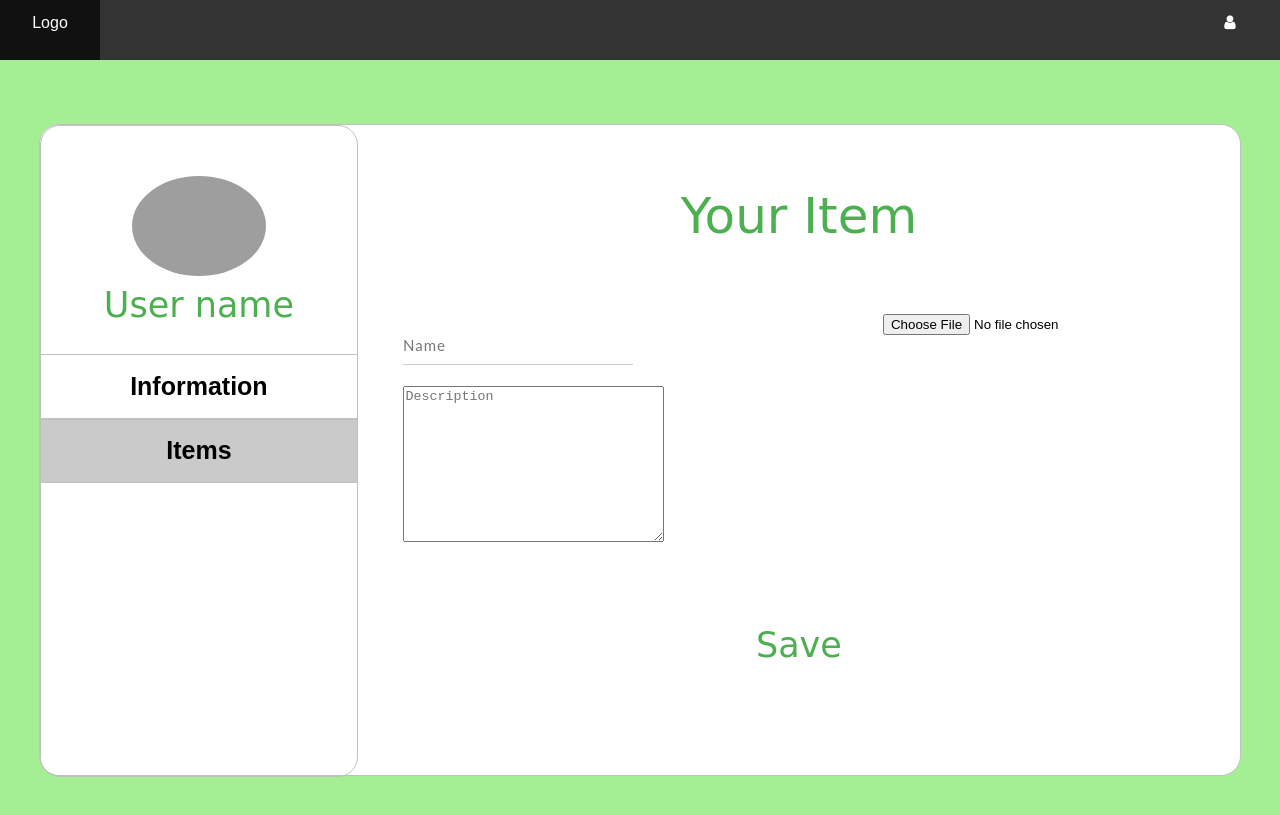
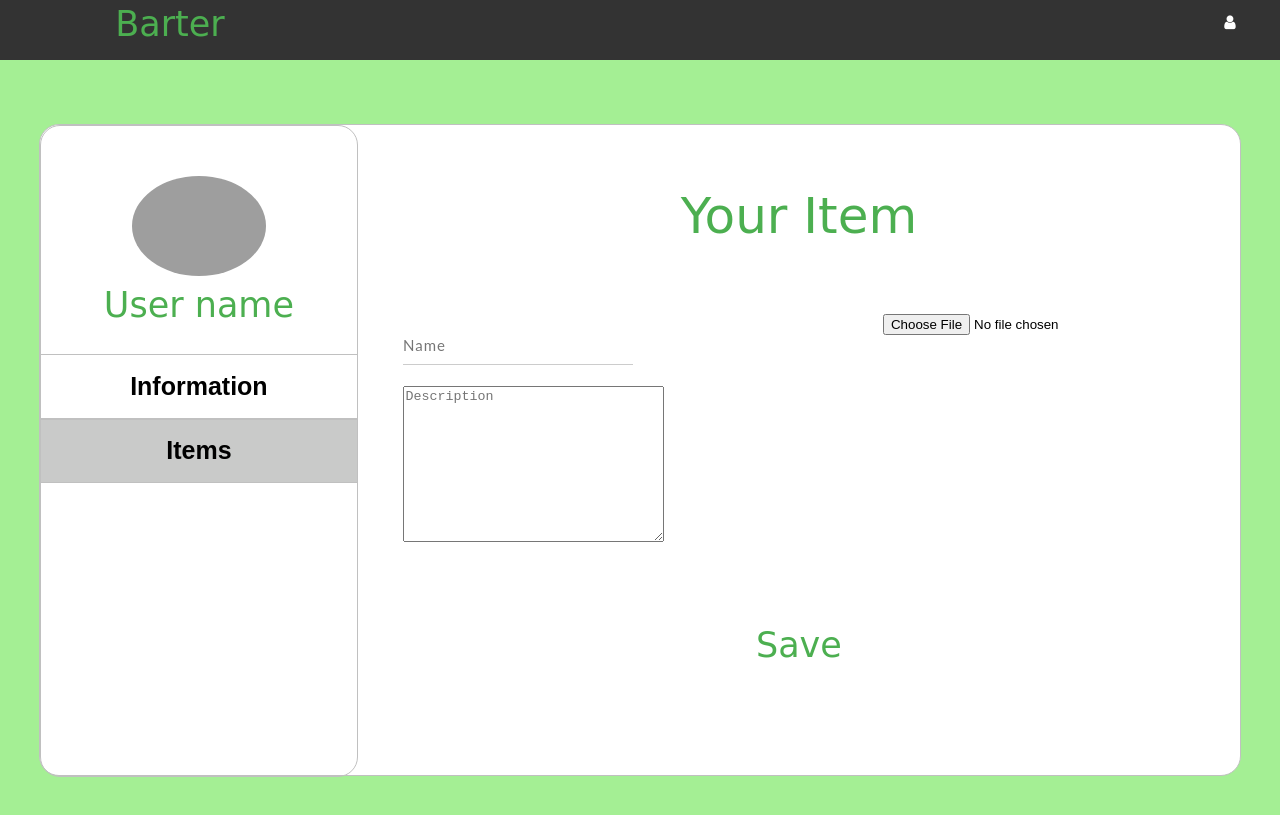
Before and after one commit to truongdd03/SpartaHack, a website: page src/views/User/Items/items.html in a window 1280 px wide. Drawn offline with nearby package versions, Linux system fonts and the light colour scheme; no server answers; grey boxes are pictures that could not be loaded; a web font is replaced by a local one.

Commit message:
Fix nav bar

```diff
--- a/src/font.css
+++ b/src/font.css
@@ -2,6 +2,19 @@
 body{
   font-family: 'Muli', sans-serif;
 }
+
+.logo {
+  width: 300px;
+  height: 100%;
+  text-align: center;
+  margin-left: 20px;
+  border-radius: 30px;
+}
+
+.logo_name {
+  margin-top: -10px;
+}
+
 h2 {
     font-family: 'Damion', cursive;
     font-weight: 400;
--- a/src/index.js
+++ b/src/index.js
@@ -10,3 +10,7 @@ const firebaseConfig = {
 };
 
 firebase.initializeApp(firebaseConfig);
+
+function load() {
+    window.location.replace("http://localhost:3000/views/Authentication/LogIn/logIn.html");
+}
--- a/src/views/User/Items/items.html
+++ b/src/views/User/Items/items.html
@@ -30,7 +30,7 @@
 
 <body onload="load();">
     <ul>
-        <li><a href="../../HomePage/homePage.html">Logo</a></li>
+        <li class="logo"><a href="../../HomePage/homePage.html"><h2 class="logo_name">Barter</h2></a></li>
         <li style="float: right;"><a href="../UserInfo/userInfo.html">
                 <i id="userIcon" class="fa fa-user"></i>
             </a></li>
```
Also changed, not shown: src/index.html (+1 -1 lines), src/views/HomePage/homePage.html (+1 -1 lines), src/views/User/UserInfo/userInfo.html (+1 -1 lines).
